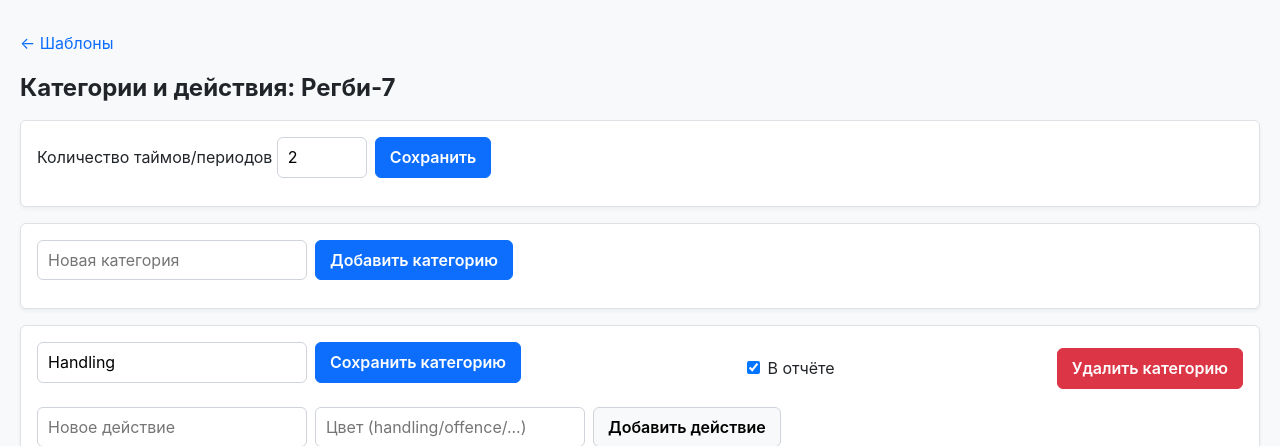
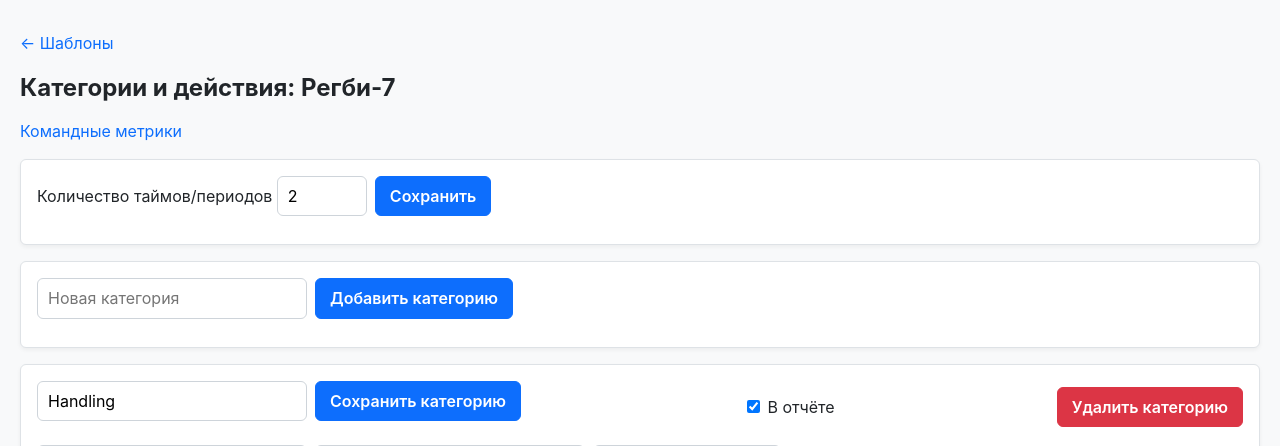
Before and after one commit to Kronos853/rugby_logger, a Flask app: page /directories/templates/1 in a window 1280 px wide. Shown: the part 47-493 px from the top of the page. Run offline with Flask 3, Linux system fonts and the light colour scheme; data comes from the database, SQL or seed files in the repository; data that the repository does not hold is empty; some libraries are stand-ins or nearby versions.

Commit message:
feat: link template detail to stat metrics page
Co-authored-by: Cursor <cursoragent@cursor.com>

```diff
--- a/templates/templates/detail.html
+++ b/templates/templates/detail.html
@@ -5,6 +5,10 @@
 <p><a href="{{ url_for('templates_page') }}">← Шаблоны</a></p>
 
 <h1 class="page-title">Категории и действия: {{ template.Name }}</h1>
+
+<p>
+  <a href="{{ url_for('template_stat_metrics', template_id=template.Id) }}">Командные метрики</a>
+</p>
 
 
 
```
